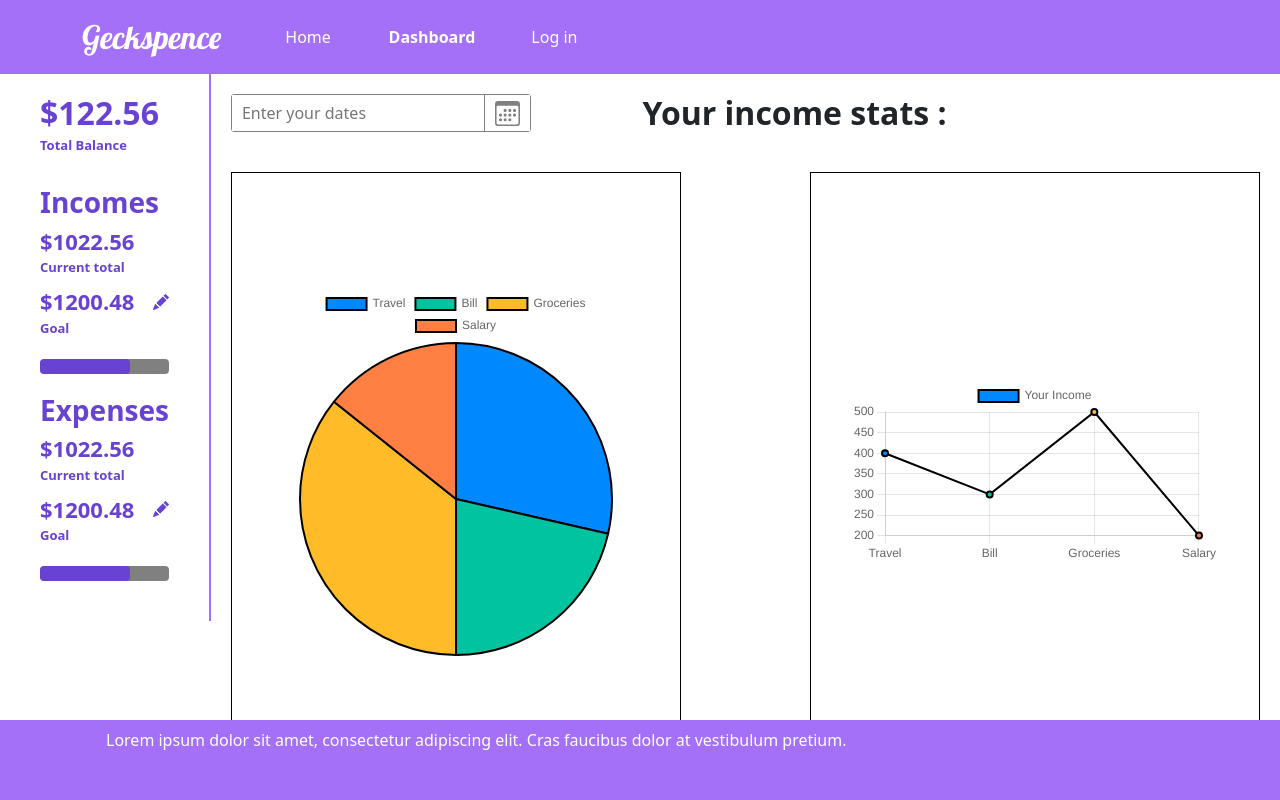
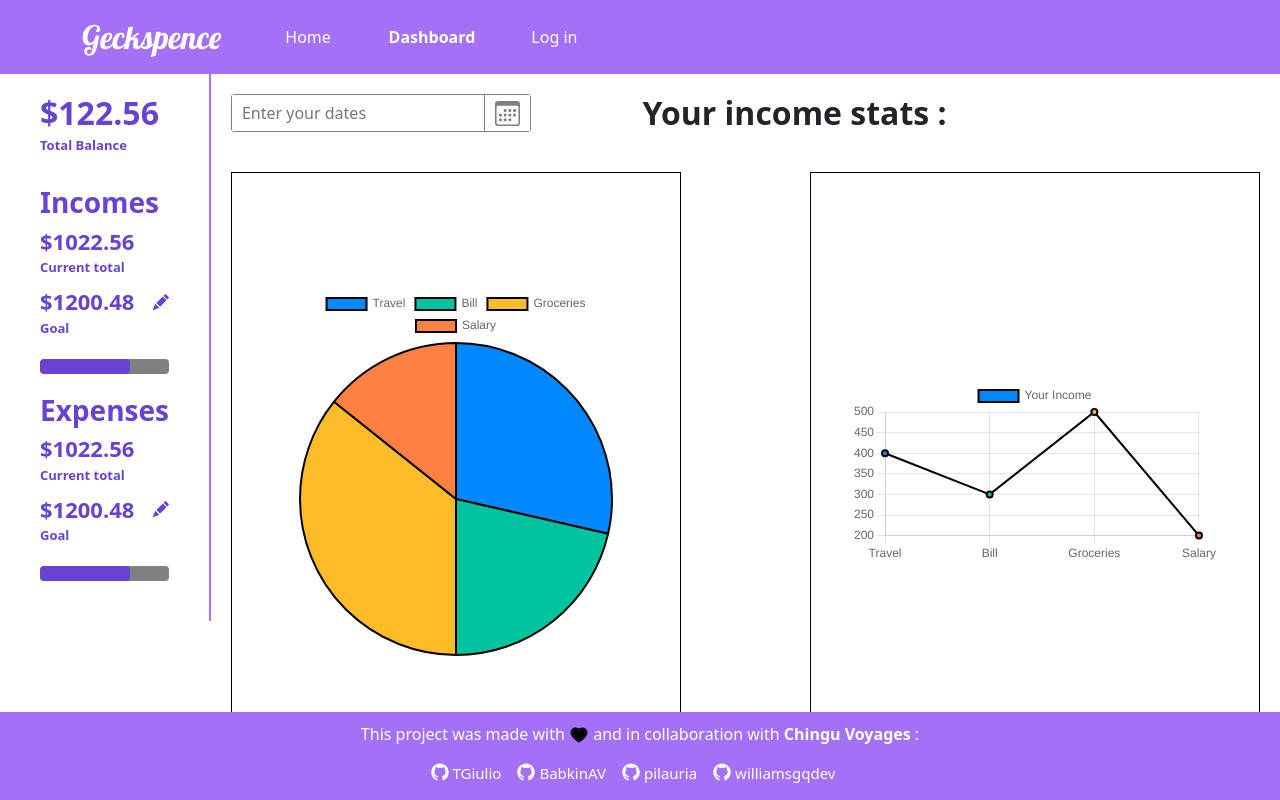
Before and after one commit to chingu-voyages/v37-geckos-team-07, a React (Create React App) app: page /dashboard in a window 1280 px wide. Shown: the top 800 px of the page. Built offline with nearby package versions, Linux system fonts and the light colour scheme.

Commit message:
update : modified footer component

```diff
--- a/src/layout/Footer.js
+++ b/src/layout/Footer.js
@@ -1,15 +1,63 @@
 import React from 'react';
-import { Container } from 'react-bootstrap';
+import { AiOutlineGithub, AiTwotoneHeart } from 'react-icons/ai';
 
 function Footer() {
   return (
     <footer>
-      <Container>
-        <div className="text-white pt-2 ms-4">
-          Lorem ipsum dolor sit amet, consectetur adipiscing elit. Cras faucibus dolor at vestibulum
-          pretium.
-        </div>
-      </Container>
+      <p>
+        This project was made with <AiTwotoneHeart className="love__icon" /> and in collaboration
+        with{' '}
+        <a
+          href="https://www.chingu.io/"
+          target="_blank"
+          rel="noopener noreferrer"
+          className="contributor"
+        >
+          Chingu Voyages
+        </a>{' '}
+        :
+      </p>
+      <div className="contributors">
+        <a
+          href="https://github.com/TGiulio"
+          target="_blank"
+          rel="noopener noreferrer"
+          className="contributor"
+        >
+          <AiOutlineGithub className="icon" />
+          <p> TGiulio</p>
+        </a>
+
+        <a
+          href="https://github.com/BabkinAV"
+          target="_blank"
+          rel="noopener noreferrer"
+          className="contributor"
+        >
+          <AiOutlineGithub className="icon" />
+          <p>BabkinAV</p>
+        </a>
+
+        <a
+          href="https://github.com/pilauria"
+          target="_blank"
+          rel="noopener noreferrer"
+          className="contributor"
+        >
+          <AiOutlineGithub className="icon" />
+          <p> pilauria</p>
+        </a>
+
+        <a
+          href="https://github.com/williamsgqdev"
+          target="_blank"
+          rel="noopener noreferrer"
+          className="contributor"
+        >
+          <AiOutlineGithub className="icon" />
+          <p> williamsgqdev</p>
+        </a>
+      </div>
     </footer>
   );
 }
--- a/src/scss/layout/_footer.scss
+++ b/src/scss/layout/_footer.scss
@@ -1,7 +1,66 @@
 footer {
+  padding-top: 10px;
   position: fixed;
-  height: 80px;
   bottom: 0;
   width: 100%;
   background-color: $indigo-300;
+  display: flex;
+  flex-direction: column;
+  align-items: center;
+  color: white;
+  p {
+    .love__icon {
+      color: black;
+      font-size: 20px !important;
+    }
+    a {
+      color: white;
+      text-decoration: none;
+      font-weight: 700;
+      &:hover {
+        color: black;
+      }
+    }
+  }
+  .contributors {
+    display: flex;
+    .contributor {
+      display: flex;
+      margin-right: 15px;
+      color: white;
+      text-decoration: none;
+      cursor: pointer;
+      &:hover {
+        color: black;
+      }
+      .icon {
+        font-size: 20px !important;
+        margin-right: 3px;
+      }
+      p {
+        font-size: 15px;
+      }
+    }
+  }
 }
+
+@media screen and (max-width: 800px) {
+  footer {
+    p {
+      font-size: 12px;
+      text-align: center;
+    }
+    .contributors {
+      flex-wrap: wrap;
+      justify-content: center;
+      .contributor {
+        p {
+          font-size: 12px;
+        }
+        .icon {
+          font-size: 12px;
+        }
+      }
+    }
+  }
+}
```
